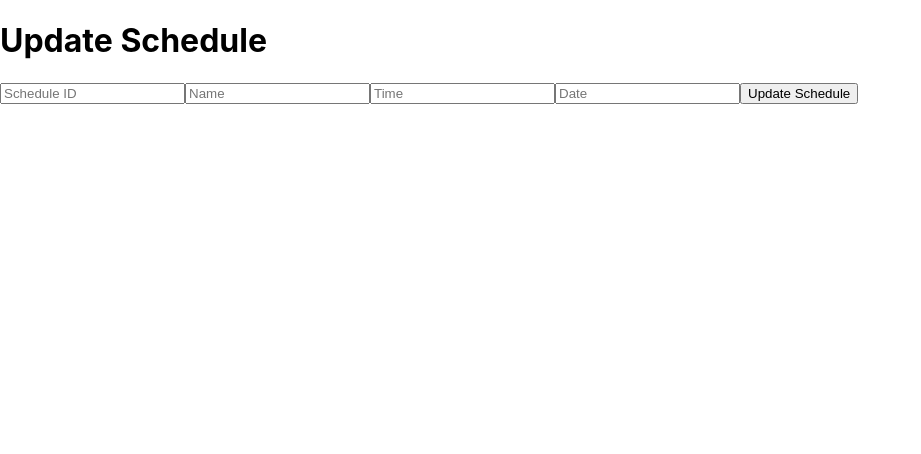
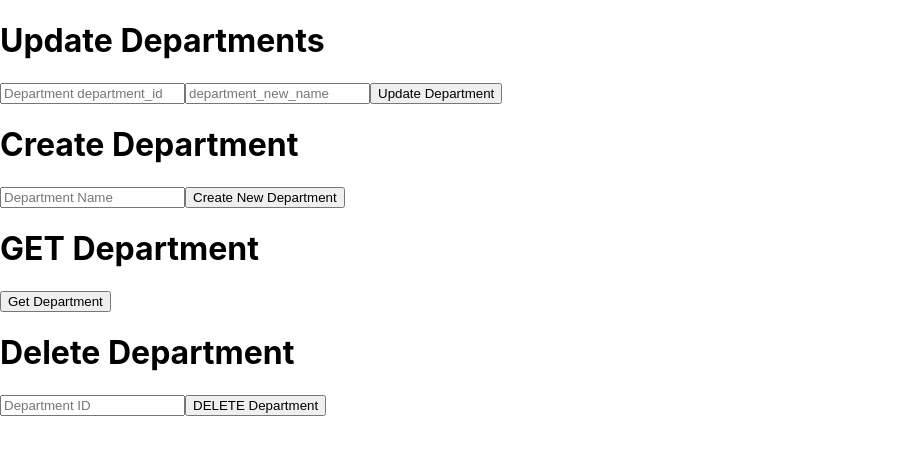
Before and after one commit to tyrotoxism1/patient_schedular_DB, a React (Create React App) app in the folder frontend/: page / in a window 1280 px wide. Shown: the top 454 px of the page, without its empty margins (0-921 px from the left). Built offline with nearby package versions, Linux system fonts and the light colour scheme.

Commit message:
Adding example implemenation of frontend that backend expects

```diff
--- a/frontend/src/App.js
+++ b/frontend/src/App.js
@@ -1,21 +1,17 @@
 import React, { useState, useEffect } from 'react'
 
 function App() {
-  const [id, setId] = useState('');
-  const [name, setName] = useState('');
-  const [time, setTime] = useState('');
-  const [date, setDate] = useState('');
+  const [department_id, set_department_id] = useState('');
+  const [department_new_name, set_department_new_name] = useState('');
   const [message, setMessage] = useState('');
 
-  const handleUpdate = async () => {
+  const handleUpdateDepartment = async () => {
     const data = {
-      id,
-      name,
-      time,
-      date
+      department_id,
+      department_new_name,
     };
      try {
-      const response = await fetch('/Schedules', {
+      const response = await fetch('/Departments', {
         method: 'PUT',
         headers: {
           'Content-Type': 'application/json'
@@ -32,42 +28,133 @@ function App() {
       }
     } catch (error) {
       console.error('Error:', error);
-      setMessage('An error occurred while updating the schedule.');
+      setMessage('An error occurred while updating the departments.');
+    }
+  };
+
+  const handleCreateDepartment= async () => {
+    const data = {
+      department_new_name,
+    };
+     try {
+      const response = await fetch('/Departments', {
+        method: 'POST',
+        headers: {
+          'Content-Type': 'application/json'
+        },
+        body: JSON.stringify(data)
+      });
+
+      const result = await response.json();
+
+      if (response.ok) {
+        setMessage(result.message);
+      } else {
+        setMessage(result.message);
+      }
+    } catch (error) {
+      console.error('Error:', error);
+      setMessage('An error occurred while creating new department.');
+    }
+  };
+
+const handleDeleteDepartment= async () => {
+    const data = {
+      department_id,
+    };
+     try {
+      const response = await fetch('/Departments', {
+        method: 'DELETE',
+        headers: {
+          'Content-Type': 'application/json'
+        },
+        body: JSON.stringify(data)
+      });
+
+      const result = await response.json();
+
+      if (response.ok) {
+        setMessage(result.message);
+      } else {
+        setMessage(result.message);
+      }
+    } catch (error) {
+      console.error('Error:', error);
+      setMessage('An error occurred while Deleting department.');
+    }
+  };
+
+  const handleGetDepartments = async () => {
+     try {
+      const response = await fetch('/Departments', {
+        method: 'GET',
+        headers: {
+          'Content-Type': 'application/json'
+        }
+      });
+
+      const result = await response.json();
+
+      if (response.ok) {
+        setMessage(result.message);
+        console.log(result)
+      } else {
+        setMessage(result.message);
+      }
+    } catch (error) {
+      console.error('Error:', error);
+      setMessage('An error occurred while Getting department data.');
     }
   };
 
 
   return (
     <div className="App">
-      <header className="App-header">
-        <h1>Update Schedule</h1>
+      <header className="App-update_department">
+        <h1>Update Departments</h1>
         <input
-          type="text"
-          placeholder="Schedule ID"
-          value={id}
-          onChange={(e) => setId(e.target.value)}
+          type="number"
+          placeholder="Department department_id"
+          value={department_id}
+          onChange={(e) => set_department_id(e.target.value)}
         />
         <input
           type="text"
-          placeholder="Name"
-          value={name}
-          onChange={(e) => setName(e.target.value)}
+          placeholder="department_new_name"
+          value={department_new_name}
+          onChange={(e) => set_department_new_name(e.target.value)}
         />
+        <button onClick={handleUpdateDepartment}>Update Department</button>
+        {message && <p>{message}</p>}
+      </header>
+      <div>
+        <h1>Create Department</h1>
         <input
           type="text"
-          placeholder="Time"
-          value={time}
-          onChange={(e) => setTime(e.target.value)}
+          placeholder="Department Name"
+          value={department_new_name}
+          onChange={(e) => set_department_new_name(e.target.value)}
         />
+        <button onClick={handleCreateDepartment}>Create New Department</button>
+        {message && <p>{message}</p>}
+      </div>
+      <div>
+        <h1>GET Department</h1>
+        <button onClick={handleGetDepartments}>Get Department</button>
+        {message && <p>{message}</p>}
+      </div>
+      <div>
+        <h1>Delete Department</h1>
         <input
-          type="text"
-          placeholder="Date"
-          value={date}
-          onChange={(e) => setDate(e.target.value)}
+          type="number"
+          placeholder="Department ID"
+          value={department_id}
+          onChange={(e) => set_department_id(e.target.value)}
         />
-        <button onClick={handleUpdate}>Update Schedule</button>
+        <button onClick={handleDeleteDepartment}>DELETE Department</button>
         {message && <p>{message}</p>}
-      </header>
+      </div>
+
     </div>
   );
 }
```
